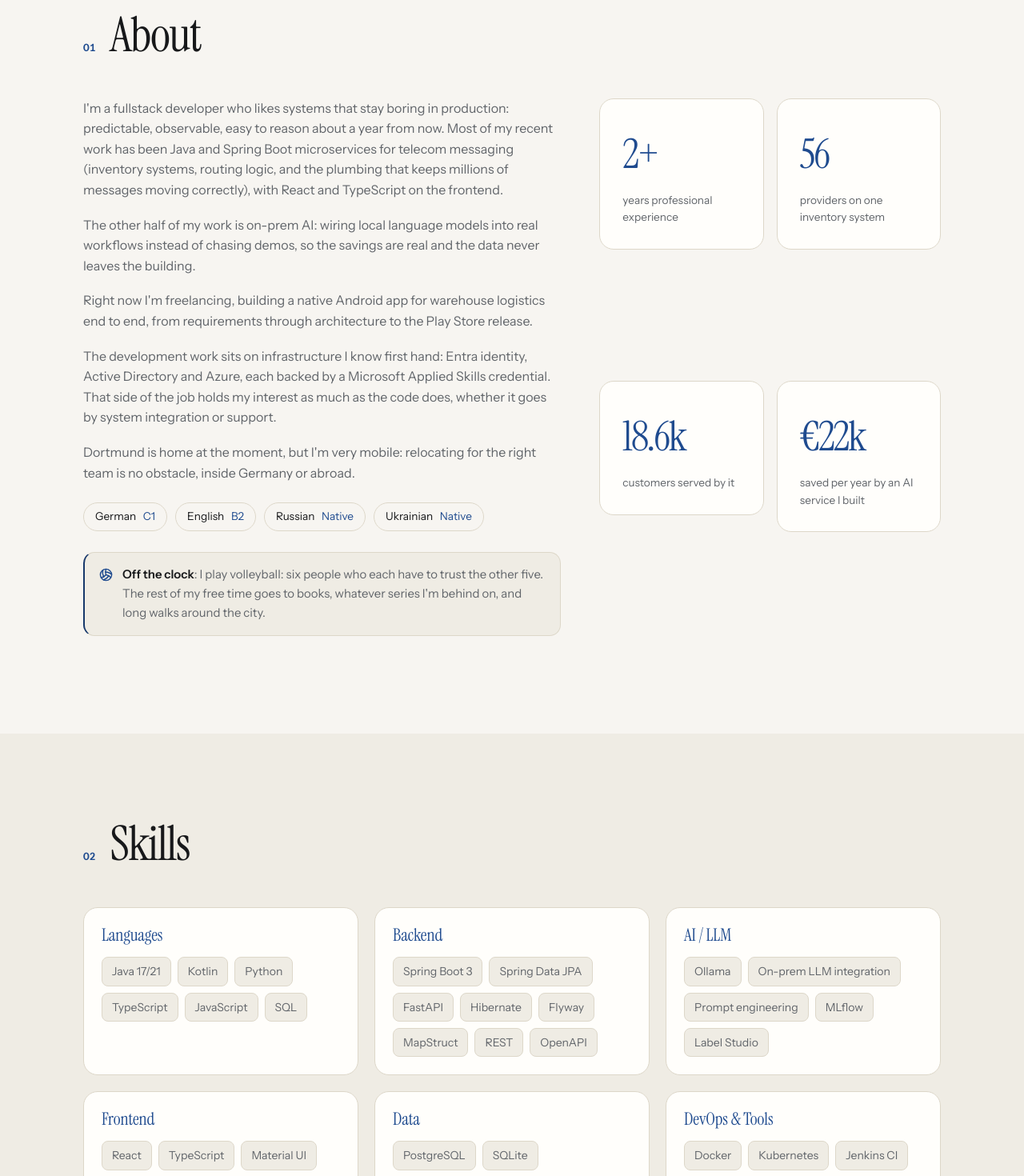
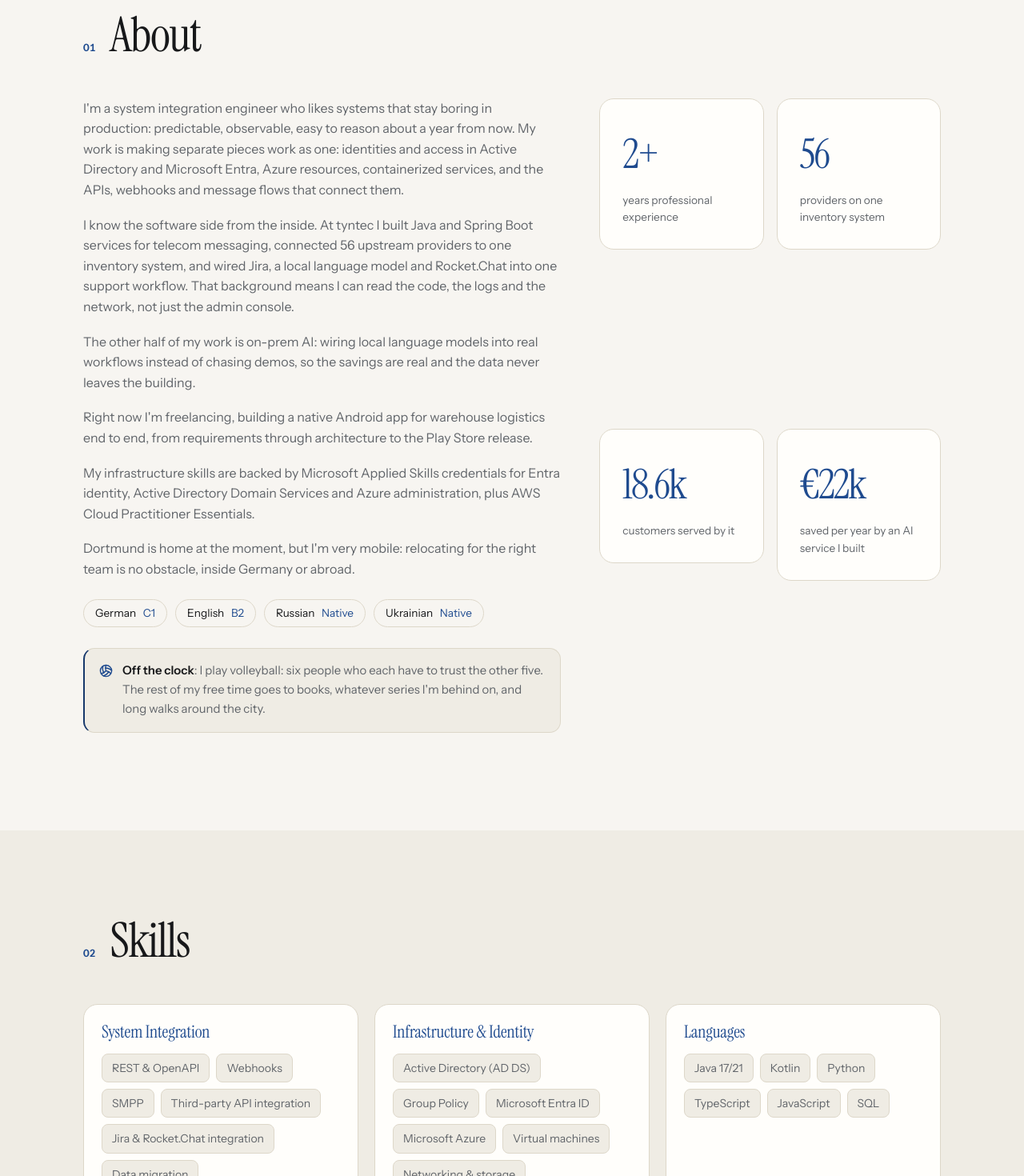
Before and after one commit to ATarasovHub/PersonalWebSite, a React (Vite) app: page / in a window 1280 px wide. Shown: the part 900-2370 px from the top of the page at 80% size. Built offline with nearby package versions, Linux system fonts and the light colour scheme.

Commit message:
Reposition the site for system integration roles

```diff
--- a/index.html
+++ b/index.html
@@ -8,26 +8,26 @@
     <link rel="apple-touch-icon" href="/apple-touch-icon.png" />
     <meta name="viewport" content="width=device-width, initial-scale=1.0" />
 
-    <title>Andrii Tarasov | Fullstack Software Developer</title>
-    <meta name="description" content="Fullstack developer in Dortmund working across Java, Spring Boot, React, on-prem AI and Microsoft infrastructure. Open to developer, system integration and support roles." />
+    <title>Andrii Tarasov | System Integration Engineer</title>
+    <meta name="description" content="System integration engineer in Dortmund: Active Directory, Microsoft Entra, Azure, Docker and API integration, backed by hands-on Java and Spring Boot development. Open to system integration and support roles." />
     <meta name="author" content="Andrii Tarasov" />
     <link rel="canonical" href="https://andriitarasov.de/" />
 
     <meta property="og:type" content="website" />
     <meta property="og:site_name" content="Andrii Tarasov" />
     <meta property="og:url" content="https://andriitarasov.de/" />
-    <meta property="og:title" content="Andrii Tarasov | Fullstack Software Developer" />
-    <meta property="og:description" content="Fullstack developer in Dortmund working across Java, Spring Boot, React, on-prem AI and Microsoft infrastructure. Open to developer, system integration and support roles." />
+    <meta property="og:title" content="Andrii Tarasov | System Integration Engineer" />
+    <meta property="og:description" content="System integration engineer in Dortmund: Active Directory, Microsoft Entra, Azure, Docker and API integration, backed by hands-on Java and Spring Boot development. Open to system integration and support roles." />
     <meta property="og:image" content="https://andriitarasov.de/og-image.png" />
     <meta property="og:image:width" content="1200" />
     <meta property="og:image:height" content="630" />
-    <meta property="og:image:alt" content="Andrii Tarasov, Fullstack Developer: Java / Spring Boot, React, On-Prem AI" />
+    <meta property="og:image:alt" content="Andrii Tarasov, System Integration Engineer" />
     <meta property="og:locale" content="en_US" />
     <meta property="og:locale:alternate" content="de_DE" />
 
     <meta name="twitter:card" content="summary_large_image" />
-    <meta name="twitter:title" content="Andrii Tarasov | Fullstack Software Developer" />
-    <meta name="twitter:description" content="Fullstack developer in Dortmund. Open to developer, system integration and support roles." />
+    <meta name="twitter:title" content="Andrii Tarasov | System Integration Engineer" />
+    <meta name="twitter:description" content="System integration engineer in Dortmund. Open to system integration and support roles." />
     <meta name="twitter:image" content="https://andriitarasov.de/og-image.png" />
 
     <link rel="preconnect" href="https://fonts.googleapis.com" />
@@ -50,7 +50,7 @@
         "@context": "https://schema.org",
         "@type": "WebSite",
         "name": "Andrii Tarasov",
-        "alternateName": "Andrii Tarasov, Fullstack Developer",
+        "alternateName": "Andrii Tarasov, System Integration Engineer",
         "url": "https://andriitarasov.de/"
       }
     </script>
@@ -63,7 +63,7 @@
         "alternateName": ["Andrii Tarasov", "Andrej Tarasov", "Андрій Тарасов", "Андрей Тарасов"],
         "url": "https://andriitarasov.de/",
         "image": "https://andriitarasov.de/og-image.png",
-        "jobTitle": ["Fullstack Software Developer", "System Integration Engineer", "IT Support Engineer"],
+        "jobTitle": ["System Integration Engineer", "IT Support Engineer", "Software Developer"],
         "email": "mailto:tarasovandri10@gmail.com",
         "address": {
           "@type": "PostalAddress",
@@ -73,6 +73,11 @@
         "sameAs": ["https://linkedin.com/in/tarasovandri"],
         "knowsLanguage": ["de", "en", "ru", "uk"],
         "knowsAbout": [
+          "System integration",
+          "Active Directory",
+          "Group Policy",
+          "Microsoft Entra ID",
+          "Microsoft Azure",
           "Java",
           "Spring Boot",
           "Kotlin",
@@ -84,10 +89,6 @@
           "Docker",
           "Kubernetes",
           "On-premises LLM integration",
-          "Microsoft Entra ID",
-          "Active Directory",
-          "Microsoft Azure",
-          "System integration",
           "IT support"
         ],
         "alumniOf": {
@@ -102,19 +103,18 @@
       <!-- Rendered content for crawlers and for anyone without JavaScript.
            React replaces this entire subtree on mount. -->
       <main>
-        <h1>Andrii Tarasov | Fullstack Software Developer</h1>
+        <h1>Andrii Tarasov | System Integration Engineer</h1>
         <p>
-          Fullstack Developer · Java / Spring Boot · React · On-Prem AI. Based in Dortmund, Germany,
-          and open to relocating within Germany or abroad. Open to positions as a developer,
-          in system integration or in support.
-          I build production systems that save measurable time and money.
+          System Integration Engineer · Active Directory · Microsoft Entra · Azure · Java / Spring Boot.
+          Based in Dortmund, Germany, and open to relocating within Germany or abroad. Open to positions
+          in system integration, IT support and development.
+          I connect systems, identities and infrastructure so they run reliably together.
         </p>
         <p lang="de">
-          Andrii Tarasov ist Fullstack-Softwareentwickler in Dortmund. Schwerpunkte: Java,
-          Spring Boot, Kotlin, Python, React und On-Premises-KI. Umzugsbereit innerhalb
-          Deutschlands und ins Ausland. Offen für Positionen als Entwickler, in der
-          Systemintegration oder im Support. Ich baue Produktivsysteme,
-          die messbar Zeit und Geld sparen.
+          Andrii Tarasov ist Systemintegrator in Dortmund. Schwerpunkte: Active Directory,
+          Microsoft Entra, Azure, Docker, API-Integration sowie Entwicklung mit Java und
+          Spring Boot. Umzugsbereit innerhalb Deutschlands und ins Ausland. Offen für
+          Positionen in der Systemintegration, im IT-Support und in der Entwicklung.
         </p>
 
         <h2>Selected work</h2>
@@ -143,7 +143,7 @@
 
         <h2>Experience</h2>
         <p>
-          Freelance fullstack developer since June 2026. Software developer at tyntec,
+          Freelance developer since June 2026. Software developer at tyntec,
           August 2024 to June 2026, building Java and Spring Boot services for a global
           messaging platform and the team's first on-premises AI tools.
         </p>
--- a/src/data/content.de.ts
+++ b/src/data/content.de.ts
@@ -2,9 +2,9 @@ import type { Content } from './types'
 import { personal } from './profile'
 
 export const de: Content = {
-  role: 'Fullstack-Softwareentwickler',
-  roleLine: 'Fullstack-Entwickler · Java / Spring Boot · React',
-  tagline: 'Ich baue Produktivsysteme, die messbar Zeit und Geld sparen.',
+  role: 'Systemintegrator',
+  roleLine: 'Systemintegration · Microsoft-Infrastruktur · Java / Spring Boot',
+  tagline: 'Ich verbinde Systeme, Identitäten und Infrastruktur, damit sie zuverlässig zusammenarbeiten.',
   location: 'Dortmund, Deutschland',
   status: 'Offen für Angebote',
 
@@ -34,10 +34,11 @@ export const de: Content = {
   },
 
   bio: [
-    'Ich bin Fullstack-Entwickler und mag Systeme, die im Produktivbetrieb langweilig bleiben: vorhersehbar, beobachtbar und auch in einem Jahr noch nachvollziehbar. Meine Arbeit der letzten Jahre bestand vor allem aus Java- und Spring-Boot-Microservices für Telekommunikations-Messaging (Bestandssysteme, Routing-Logik und die Infrastruktur, die dafür sorgt, dass Millionen Nachrichten korrekt ankommen), dazu React und TypeScript im Frontend.',
+    'Ich bin Systemintegrator und mag Systeme, die im Produktivbetrieb langweilig bleiben: vorhersehbar, beobachtbar und auch in einem Jahr noch nachvollziehbar. Meine Arbeit besteht darin, einzelne Bausteine zu einem Ganzen zu verbinden: Identitäten und Zugriffe in Active Directory und Microsoft Entra, Azure-Ressourcen, containerisierte Dienste sowie die APIs, Webhooks und Nachrichtenflüsse dazwischen.',
+    'Die Softwareseite kenne ich von innen. Bei tyntec habe ich Java- und Spring-Boot-Dienste für Telekommunikations-Messaging entwickelt, 56 Provider an ein Bestandssystem angebunden und Jira, ein lokales Sprachmodell und Rocket.Chat zu einem Support-Ablauf verbunden. Dadurch lese ich Code, Logs und Netzwerk, nicht nur die Admin-Konsole.',
     'Die andere Hälfte meiner Arbeit ist On-Premises-KI: lokale Sprachmodelle in echte Arbeitsabläufe einbinden, statt Demos hinterherzulaufen. So ist die Ersparnis real und die Daten verlassen das Haus nicht.',
     'Derzeit arbeite ich freiberuflich und entwickle eine native Android-App für die Lagerlogistik durchgängig selbst, von der Anforderungsanalyse über die Architektur bis zum Release im Play Store.',
-    'Die Entwicklung steht auf Infrastruktur, die ich aus erster Hand kenne: Entra-Identitäten, Active Directory und Azure, jeweils mit einem Microsoft-Applied-Skills-Nachweis belegt. Diese Seite der Arbeit interessiert mich genauso wie der Code, ob sie nun Systemintegration oder Support heißt.',
+    'Meine Infrastrukturkenntnisse sind durch Microsoft-Applied-Skills-Nachweise für Entra-Identitäten, Active Directory Domain Services und Azure-Verwaltung belegt, dazu AWS Cloud Practitioner Essentials.',
     'Dortmund ist derzeit mein Zuhause, aber ich bin sehr mobil: Für das richtige Team ziehe ich um, innerhalb Deutschlands wie auch ins Ausland.',
   ],
 
@@ -54,6 +55,14 @@ export const de: Content = {
   ],
 
   skillGroups: [
+    {
+      title: 'Systemintegration',
+      items: ['REST & OpenAPI', 'Webhooks', 'SMPP', 'Anbindung externer APIs', 'Jira- & Rocket.Chat-Integration', 'Datenmigration', 'Migration von Altsystemen'],
+    },
+    {
+      title: 'Infrastruktur & Identität',
+      items: ['Active Directory (AD DS)', 'Gruppenrichtlinien', 'Microsoft Entra ID', 'Microsoft Azure', 'Virtuelle Maschinen', 'Netzwerk & Storage', 'AWS-Grundlagen', 'IT-Sicherheit'],
+    },
     {
       title: 'Sprachen',
       items: ['Java 17/21', 'Kotlin', 'Python', 'TypeScript', 'JavaScript', 'SQL'],
@@ -401,7 +410,7 @@ export const de: Content = {
   contact: {
     heading: 'Sprechen wir',
     intro:
-      'Ich bin offen für Positionen als Entwickler, in der Systemintegration oder im Support sowie für freiberufliche Projekte. Schreiben Sie mir direkt oder melden Sie sich über LinkedIn; beides erreicht mich sofort.',
+      'Ich bin offen für Positionen in der Systemintegration, im IT-Support und in der Entwicklung sowie für freiberufliche Projekte. Schreiben Sie mir direkt oder melden Sie sich über LinkedIn; beides erreicht mich sofort.',
     emailCta: 'E-Mail schreiben',
     linkedinCta: 'Auf LinkedIn vernetzen',
     copy: 'Adresse kopieren',
@@ -417,8 +426,8 @@ export const de: Content = {
   },
 
   meta: {
-    title: 'Andrii Tarasov | Fullstack-Softwareentwickler',
+    title: 'Andrii Tarasov | Systemintegrator',
     description:
-      'Fullstack-Entwickler in Dortmund mit Java, Spring Boot, React, On-Premises-KI und Microsoft-Infrastruktur. Offen für Positionen als Entwickler, in der Systemintegration und im Support.',
+      'Systemintegrator in Dortmund: Active Directory, Microsoft Entra, Azure, Docker und API-Integration, mit praktischer Entwicklungserfahrung in Java und Spring Boot. Offen für Positionen in der Systemintegration und im Support.',
   },
 }
--- a/src/data/content.en.ts
+++ b/src/data/content.en.ts
@@ -2,9 +2,9 @@ import type { Content } from './types'
 import { personal } from './profile'
 
 export const en: Content = {
-  role: 'Fullstack Software Developer',
-  roleLine: 'Fullstack Developer · Java / Spring Boot · React',
-  tagline: 'I build production systems that save measurable time and money.',
+  role: 'System Integration Engineer',
+  roleLine: 'System Integration · Microsoft Infrastructure · Java / Spring Boot',
+  tagline: 'I connect systems, identities and infrastructure so they run reliably together.',
   location: 'Dortmund, Germany',
   status: 'Open to work',
 
@@ -34,10 +34,11 @@ export const en: Content = {
   },
 
   bio: [
-    "I'm a fullstack developer who likes systems that stay boring in production: predictable, observable, easy to reason about a year from now. Most of my recent work has been Java and Spring Boot microservices for telecom messaging (inventory systems, routing logic, and the plumbing that keeps millions of messages moving correctly), with React and TypeScript on the frontend.",
+    "I'm a system integration engineer who likes systems that stay boring in production: predictable, observable, easy to reason about a year from now. My work is making separate pieces work as one: identities and access in Active Directory and Microsoft Entra, Azure resources, containerized services, and the APIs, webhooks and message flows that connect them.",
+    'I know the software side from the inside. At tyntec I built Java and Spring Boot services for telecom messaging, connected 56 upstream providers to one inventory system, and wired Jira, a local language model and Rocket.Chat into one support workflow. That background means I can read the code, the logs and the network, not just the admin console.',
     'The other half of my work is on-prem AI: wiring local language models into real workflows instead of chasing demos, so the savings are real and the data never leaves the building.',
     "Right now I'm freelancing, building a native Android app for warehouse logistics end to end, from requirements through architecture to the Play Store release.",
-    'The development work sits on infrastructure I know first hand: Entra identity, Active Directory and Azure, each backed by a Microsoft Applied Skills credential. That side of the job holds my interest as much as the code does, whether it goes by system integration or support.',
+    'My infrastructure skills are backed by Microsoft Applied Skills credentials for Entra identity, Active Directory Domain Services and Azure administration, plus AWS Cloud Practitioner Essentials.',
     "Dortmund is home at the moment, but I'm very mobile: relocating for the right team is no obstacle, inside Germany or abroad.",
   ],
 
@@ -54,6 +55,14 @@ export const en: Content = {
   ],
 
   skillGroups: [
+    {
+      title: 'System Integration',
+      items: ['REST & OpenAPI', 'Webhooks', 'SMPP', 'Third-party API integration', 'Jira & Rocket.Chat integration', 'Data migration', 'Legacy system migration'],
+    },
+    {
+      title: 'Infrastructure & Identity',
+      items: ['Active Directory (AD DS)', 'Group Policy', 'Microsoft Entra ID', 'Microsoft Azure', 'Virtual machines', 'Networking & storage', 'AWS fundamentals', 'IT security basics'],
+    },
     {
       title: 'Languages',
       items: ['Java 17/21', 'Kotlin', 'Python', 'TypeScript', 'JavaScript', 'SQL'],
@@ -401,7 +410,7 @@ export const en: Content = {
   contact: {
     heading: "Let's talk",
     intro:
-      'Open to positions as a developer, in system integration or in support, and to freelance work. Write to me directly or reach out on LinkedIn; both land with me straight away.',
+      'Open to positions in system integration, IT support and development, and to freelance work. Write to me directly or reach out on LinkedIn; both land with me straight away.',
     emailCta: 'Write me an email',
     linkedinCta: 'Connect on LinkedIn',
     copy: 'Copy address',
@@ -417,8 +426,8 @@ export const en: Content = {
   },
 
   meta: {
-    title: 'Andrii Tarasov | Fullstack Software Developer',
+    title: 'Andrii Tarasov | System Integration Engineer',
     description:
-      'Fullstack developer in Dortmund working across Java, Spring Boot, React, on-prem AI and Microsoft infrastructure. Open to developer, system integration and support roles.',
+      'System integration engineer in Dortmund: Active Directory, Microsoft Entra, Azure, Docker and API integration, backed by hands-on Java and Spring Boot development. Open to system integration and support roles.',
   },
 }
```
